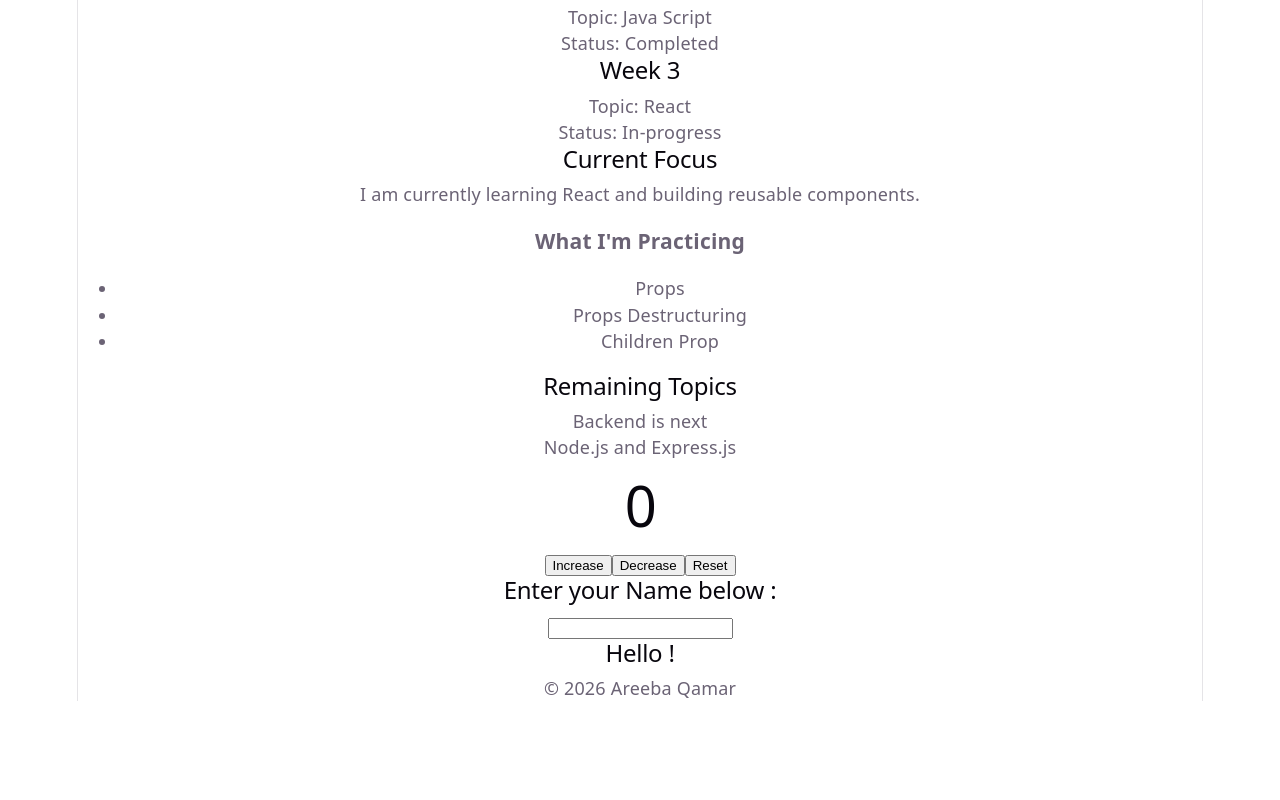
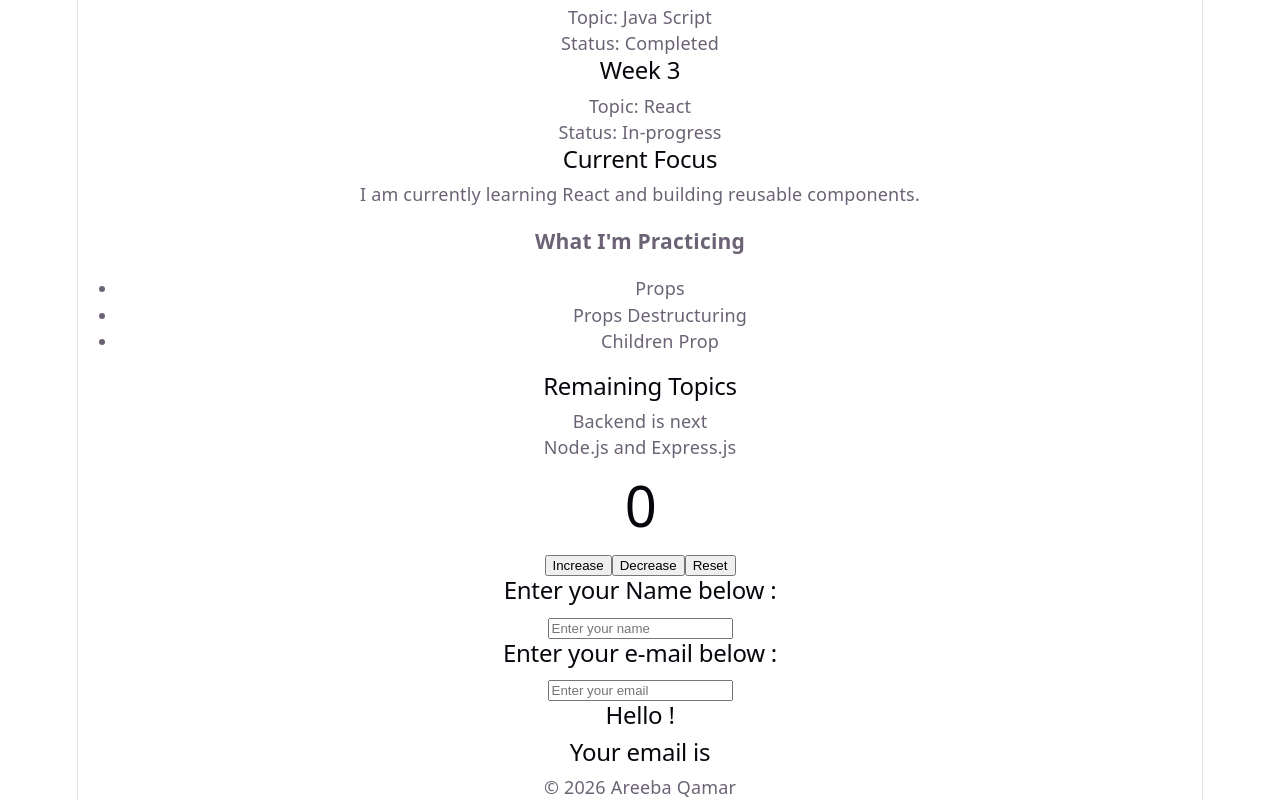
Before and after one commit to areeba-qamar/internship-mern-fullstack, a React (Vite) app in the folder week-3/react-practice/: page / in a window 1280 px wide. Shown: the part 940-1740 px from the top of the page. Before the commit the page ends 1641 px from the top, so only its background shows below. Built offline with nearby package versions, Linux system fonts and the light colour scheme.

Commit message:
Practice controlled inputs with useState

```diff
--- a/week-3/react-practice/src/App.jsx
+++ b/week-3/react-practice/src/App.jsx
@@ -101,7 +101,8 @@ function App() {
       <Counter />
 
       <NameInput
-       description = "Enter your Name below : "
+       entername = "Enter your Name below : "
+       enteremail= "Enter your e-mail below : "
        />
 
 
@@ -114,7 +115,6 @@ function App() {
       />
    </footer>
 </>
-
     </>
   );
 }
--- a/week-3/react-practice/src/components/NameInput.jsx
+++ b/week-3/react-practice/src/components/NameInput.jsx
@@ -4,14 +4,31 @@ function NameInput(Props){
 
 
     const [name , setName] = useState("");
+    const [email , setEmail] = useState("")
 
     return (
         <>
-        <h2>{Props.description}</h2>
+        <h2>{Props.entername}</h2>
         <input
+        value={name}
         onChange = {(event) => setName(event.target.value)}
+        placeholder="Enter your name"
         />
+
+        <br></br>
+
+        <h2>{Props.enteremail}</h2>
+        <input
+        value={email}
+        onChange = {(event) => setEmail(event.target.value)}
+        placeholder="Enter your email"
+        />
+
         <h2>Hello {name} !</h2>
+        <h2>Your email is {email} </h2>
+
+
+
         </>
     )
 
```
